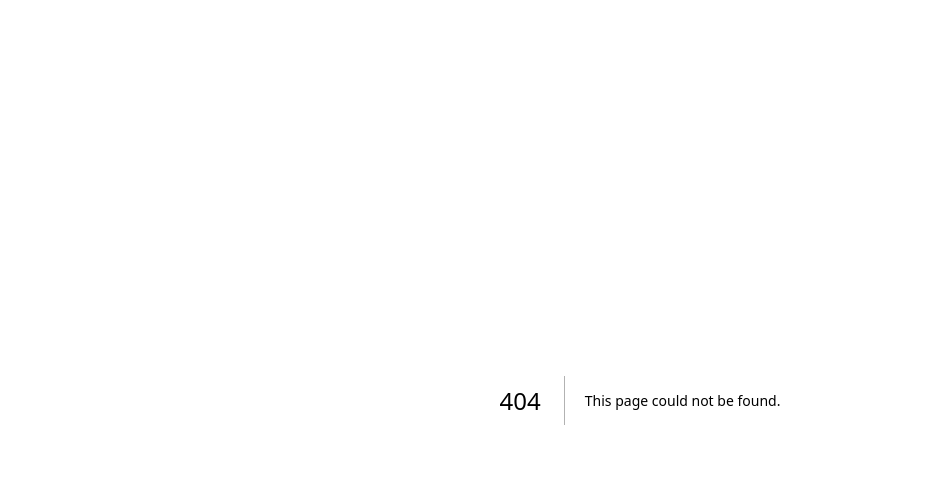
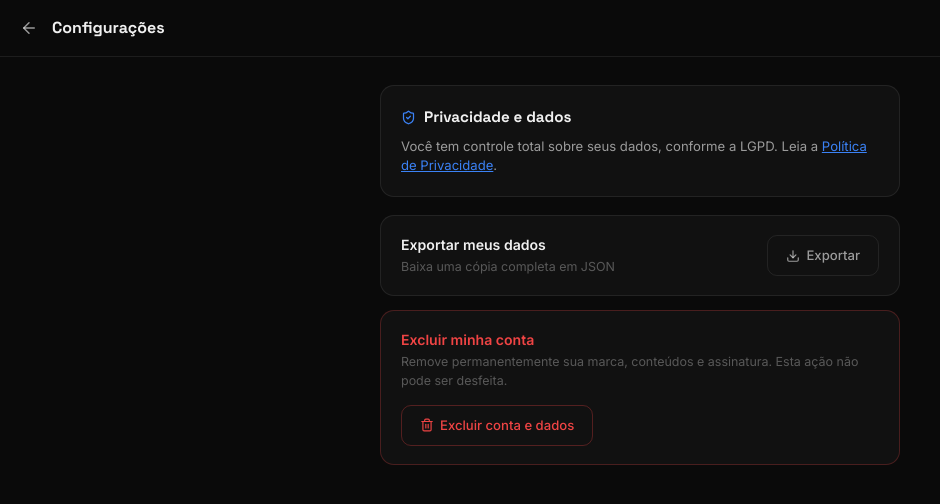
Before and after one commit to marcusvalerio/NAVE, a Next.js app: page /configuracoes in a window 1280 px wide. Before the commit this address had no page. Shown: the top 504 px of the page, without its empty margins (0-940 px from the left). Built offline with nearby package versions, Linux system fonts and the light colour scheme.

Commit message:
feat(lgpd): app/configuracoes/page.tsx

```diff
--- /dev/null
+++ b/app/configuracoes/page.tsx
@@ -0,0 +1,86 @@
+"use client"
+import { useState } from "react"
+import { useRouter } from "next/navigation"
+import { ArrowLeft, Download, Trash2, ShieldCheck } from "lucide-react"
+import Link from "next/link"
+import { supabaseBrowser } from "@/lib/supabase-client"
+
+export default function Configuracoes() {
+  const router = useRouter()
+  const [confirmando, setConfirmando] = useState(false)
+  const [excluindo, setExcluindo] = useState(false)
+
+  const exportarDados = () => {
+    window.location.href = "/api/dados/exportar"
+  }
+
+  const excluirConta = async () => {
+    setExcluindo(true)
+    const res = await fetch("/api/dados/excluir", { method: "POST" })
+    if (res.ok) {
+      const supabase = supabaseBrowser()
+      await supabase.auth.signOut()
+      router.push("/")
+    } else {
+      setExcluindo(false)
+    }
+  }
+
+  return (
+    <div style={{minHeight:"100vh"}}>
+      <header style={{display:"flex",alignItems:"center",gap:14,padding:"16px 20px",borderBottom:"1px solid var(--border)"}}>
+        <button onClick={()=>router.push("/dashboard")} style={{background:"none",border:"none",color:"var(--fg-dim)",cursor:"pointer",display:"flex"}}>
+          <ArrowLeft size={18}/>
+        </button>
+        <span className="font-display" style={{fontSize:"1rem",fontWeight:700}}>Configurações</span>
+      </header>
+
+      <main style={{maxWidth:560,margin:"0 auto",padding:"28px 20px 60px"}}>
+
+        <div className="card" style={{padding:"20px",marginBottom:18}}>
+          <div style={{display:"flex",alignItems:"center",gap:8,marginBottom:8}}>
+            <ShieldCheck size={15} style={{color:"var(--acc)"}}/>
+            <span className="font-display" style={{fontWeight:700,fontSize:".95rem"}}>Privacidade e dados</span>
+          </div>
+          <p style={{fontSize:".82rem",color:"var(--fg-dim)",lineHeight:1.5}}>
+            Você tem controle total sobre seus dados, conforme a LGPD. Leia a <Link href="/privacidade" style={{color:"var(--acc)",textDecoration:"underline"}}>Política de Privacidade</Link>.
+          </p>
+        </div>
+
+        <div className="card card-hover" style={{padding:"18px 20px",marginBottom:14,display:"flex",justifyContent:"space-between",alignItems:"center"}}>
+          <div>
+            <div style={{fontWeight:600,fontSize:".88rem",marginBottom:3}}>Exportar meus dados</div>
+            <div style={{fontSize:".78rem",color:"var(--fg-faint)"}}>Baixa uma cópia completa em JSON</div>
+          </div>
+          <button onClick={exportarDados} className="btn-ghost" style={{display:"flex",alignItems:"center",gap:6}}>
+            <Download size={14}/> Exportar
+          </button>
+        </div>
+
+        <div className="card" style={{padding:"18px 20px",borderColor:"rgba(239,68,68,0.25)"}}>
+          <div style={{fontWeight:600,fontSize:".88rem",marginBottom:3,color:"#ef4444"}}>Excluir minha conta</div>
+          <div style={{fontSize:".78rem",color:"var(--fg-faint)",marginBottom:14}}>
+            Remove permanentemente sua marca, conteúdos e assinatura. Esta ação não pode ser desfeita.
+          </div>
+
+          {!confirmando ? (
+            <button onClick={()=>setConfirmando(true)} className="btn-ghost" style={{display:"flex",alignItems:"center",gap:6,borderColor:"rgba(239,68,68,0.3)",color:"#ef4444"}}>
+              <Trash2 size={14}/> Excluir conta e dados
+            </button>
+          ) : (
+            <div style={{display:"flex",gap:8}}>
+              <button onClick={()=>setConfirmando(false)} className="btn-ghost" style={{flex:1}}>Cancelar</button>
+              <button
+                onClick={excluirConta}
+                disabled={excluindo}
+                className="btn-primary"
+                style={{flex:1,background:"#ef4444"}}>
+                {excluindo ? "Excluindo..." : "Confirmar exclusão"}
+              </button>
+            </div>
+          )}
+        </div>
+      </main>
+    </div>
+  )
+}
```
